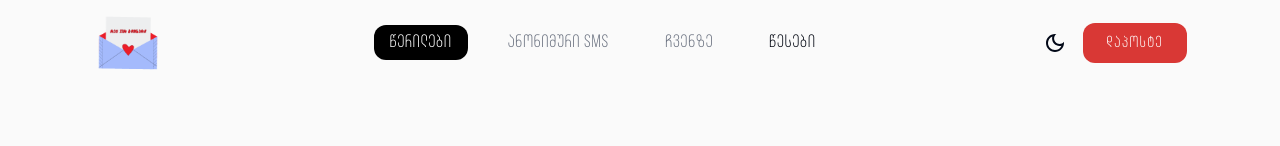
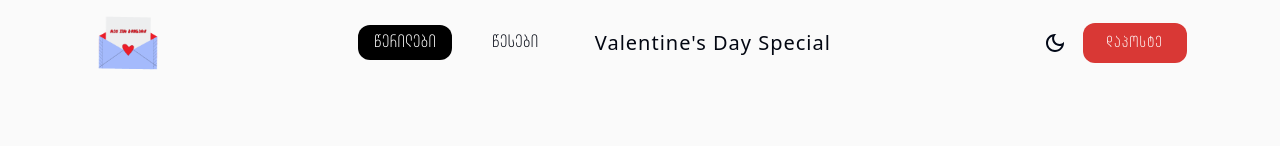
Before and after one commit to Dadu400/untold-things-frontend, a React (Create React App) app: page / in a window 1280 px wide. Shown: the top 146 px of the page. Built offline with nearby package versions, Linux system fonts and the light colour scheme; no server answers.

Commit message:
Added fonts and routes for Valentines day

```diff
--- a/src/components/header/BurgerMenuDialog.tsx
+++ b/src/components/header/BurgerMenuDialog.tsx
@@ -44,18 +44,26 @@ function BurgerMenuDialog({ setMenuOpen }: BurgerMenuDialogProps) {
                             წერილები
                         </NavLink>
                     </li>
-                    <li className="text-lg font-dejavu tracking-wider text-gray-500 cursor-default dark:text-gray-300">
+                    {/* <li className="text-lg font-dejavu tracking-wider text-gray-500 cursor-default dark:text-gray-300">
                         ანონიმური SMS
                     </li>
                     <li className="text-lg font-dejavu tracking-wider text-gray-500 cursor-default dark:text-gray-300">
                         ჩვენზე
-                    </li>
+                    </li> */}
                     <li>
                         <NavLink
                             to="/terms"
                             className="text-lg font-dejavu tracking-wider text-gray-950 dark:text-white"
                             onClick={handleMenuClick} >
                             წესები
+                        </NavLink>
+                    </li>
+                    <li>
+                        <NavLink
+                            to="/valentinesday"
+                            className="text-lg tracking-wider text-gray-950 dark:text-white font-dancing"
+                            onClick={handleMenuClick} >
+                            Valentine's Day Special
                         </NavLink>
                     </li>
                 </ul>
--- a/src/components/header/Navbar.tsx
+++ b/src/components/header/Navbar.tsx
@@ -3,7 +3,7 @@ import { NavLink } from "react-router-dom";
 import { NavbarProps } from "../../types/types";
 
 function Navbar({ resetHomeKey }: NavbarProps) {
-    const ClassName = "text-lg font-dejavu tracking-wider transition-colors duration-200 px-4 py-2";
+    const ClassName = "text-lg tracking-wider transition-colors duration-200 px-4 py-2";
 
     const handleHomeClick = () => {
         if (resetHomeKey) resetHomeKey();
@@ -16,27 +16,37 @@ function Navbar({ resetHomeKey }: NavbarProps) {
                     <NavLink
                         to="/"
                         className={({ isActive }) =>
-                            `${ClassName} ${isActive ? "text-white bg-black rounded-xl dark:text-gray-950 dark:bg-white" : "text-gray-950 dark:text-white"}`
+                            `${ClassName} ${isActive ? "text-white font-dejavu bg-black rounded-xl dark:text-gray-950 dark:bg-white" : "text-gray-950 dark:text-white font-dejavu"}`
                         }
                         onClick={handleHomeClick}
                     >
                         წერილები
                     </NavLink>
                 </li>
-                <li className={`${ClassName} text-gray-500 cursor-default dark:text-gray-300`}>
+                {/* <li className={`${ClassName} text-gray-500 cursor-default dark:text-gray-300`}>
                     ანონიმური SMS
                 </li>
                 <li className={`${ClassName} text-gray-500 cursor-default dark:text-gray-300`}>
                     ჩვენზე
-                </li>
+                </li> */}
                 <li>
                     <NavLink
                         to="/terms"
                         className={({ isActive }) =>
-                            `${ClassName} ${isActive ? "text-white bg-black rounded-xl dark:text-gray-950 dark:bg-white" : "text-gray-950 dark:text-white"}`
+                            `${ClassName} ${isActive ? "text-white bg-black rounded-xl dark:text-gray-950 dark:bg-white font-dejavu" : "text-gray-950 dark:text-white font-dejavu"}`
                         }
                     >
                         წესები
+                    </NavLink>
+                </li>
+                <li>
+                    <NavLink
+                        to="/valentinesday"
+                        className={({ isActive }) =>
+                            `${ClassName} ${isActive ? "text-white bg-red-400 rounded-xl dark:text-gray-950 dark:bg-white font-dancing text-xl" : "text-gray-950 dark:text-white font-dancing text-xl pb-3"}`
+                        }
+                    >
+                        Valentine's Day Special
                     </NavLink>
                 </li>
             </ul>
--- a/src/components/valentines/BackgroundMusic.tsx
+++ b/src/components/valentines/BackgroundMusic.tsx
@@ -54,12 +54,12 @@ function BackgroundMusic({ audio, playAudio, setPlayAudio, startTime = 0 }: Back
   };
 
   return (
-    <div className="fixed z-9 top-20 right-0 p-6">
+    <div className="fixed z-9 top-0 right-0 p-6">
       <div onClick={onButtonClick} className="flex items-center gap-2 cursor-pointer p-2 rounded-full">
-        <img src={Vynil} alt="Vynil" className="w-10 h-10 lg:w-24 lg:h-24" />
+        <img src={Vynil} alt="Vynil" className="w-10 h-10 lg:w-28 lg:h-28" />
         <div className="flex flex-col">
-          <p className="text-sm lg:text-lg font-mono">KESHI</p>
-          <span className="text-sm lg:text-lg font-mono">Understand</span>
+          <p className="text-sm lg:text-lg font-oswald font-semibold">KESHI</p>
+          <span className="text-sm lg:text-lg font-oswald font-extralight">Understand</span>
         </div>
       </div>
     </div>
```
